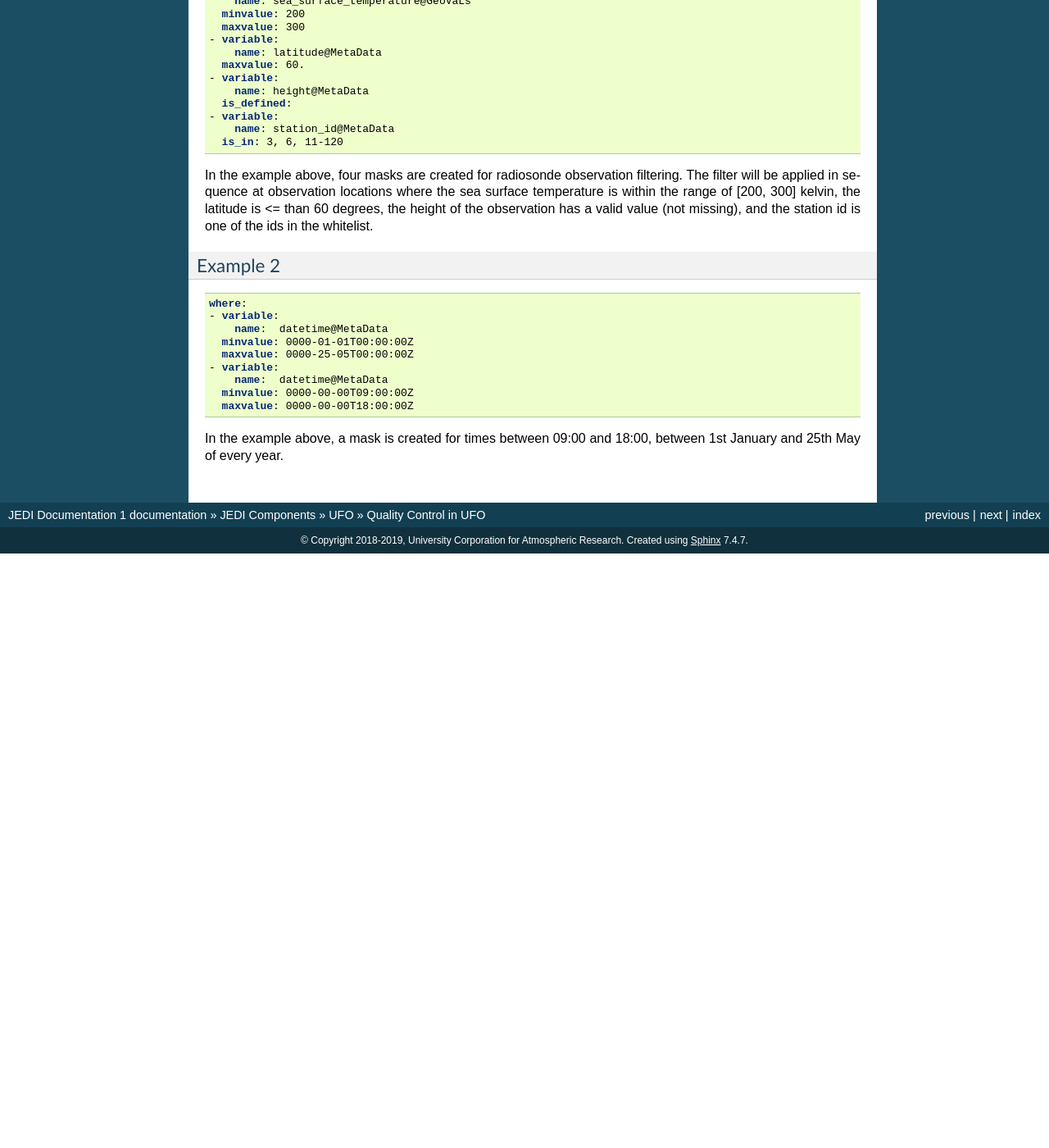
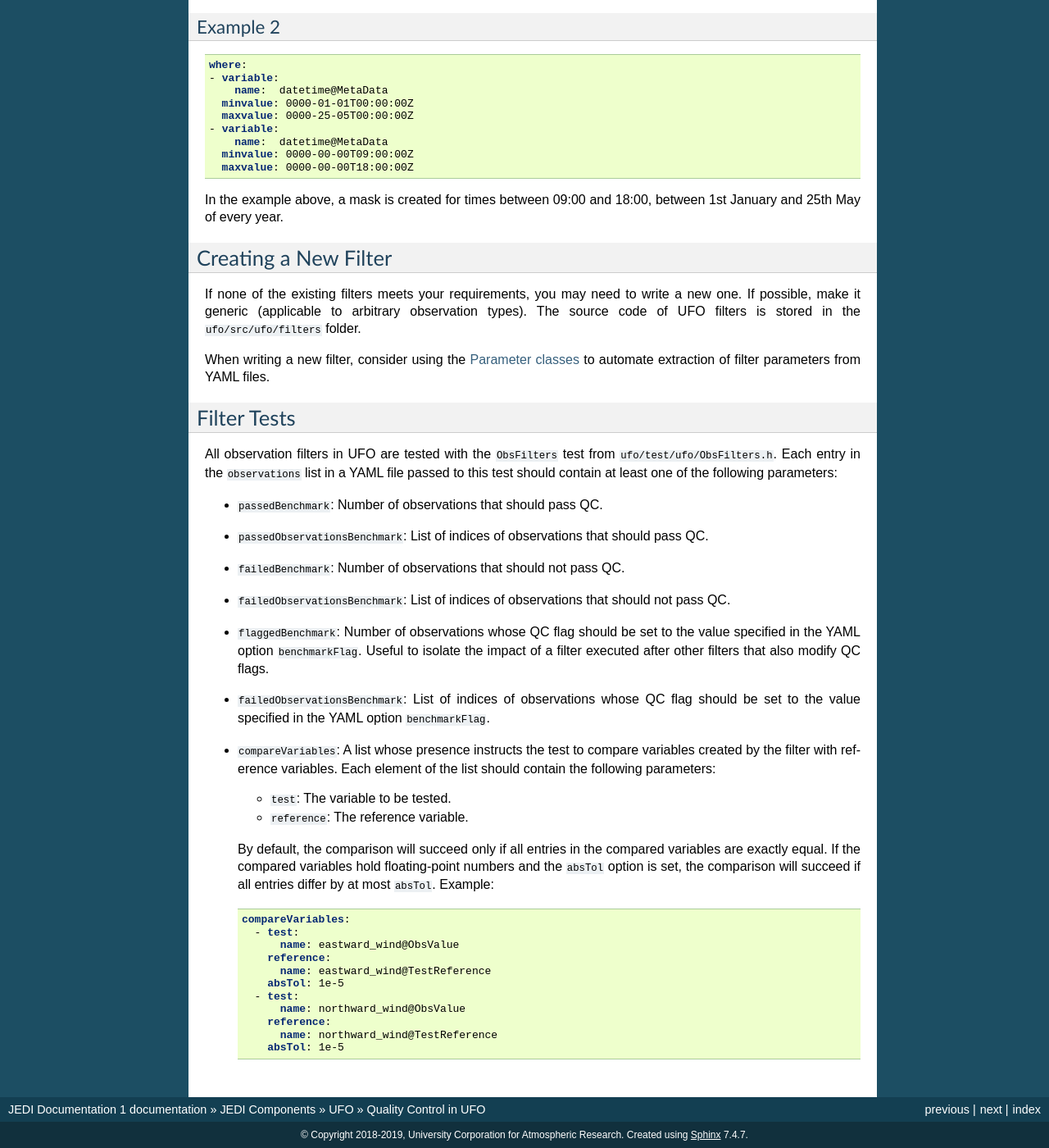
Before and after one commit to JCSDA/jedi-docs, a Sphinx documentation site: the page built from docs/jedi-components/ufo/qcfilters.rst, in a window 1280 px wide and 1400 px high, scrolled down 20203 px. Shown: the whole window at 82% size. Built offline with Sphinx 7.4.7, drawn with Linux system fonts in a browser that asks for light colours; before the commit the page ends 20878 px from its top, so only the background shows below that; some of the changed text lies outside the part shown.

Commit message:
Moved the sections on new filters and filter tests to the end of the page. Described parameters recognized by the ObsFilters test.

```diff
--- a/docs/jedi-components/ufo/qcfilters.rst
+++ b/docs/jedi-components/ufo/qcfilters.rst
@@ -1161,3 +1147,43 @@ Example 2
         maxvalue: 0000-00-00T18:00:00Z
 
 In the example above, a mask is created for times between 09:00 and 18:00, between 1st January and 25th May of every year.
+
+Creating a New Filter
+---------------------
+
+If none of the existing filters meets your requirements, you may need to write a new one. If possible, make it generic (applicable to arbitrary observation types). The source code of UFO filters is stored in the :code:`ufo/src/ufo/filters` folder.
+
+When writing a new filter, consider using the :ref:`Parameter-classes`
+to automate extraction of filter parameters from YAML files.
+
+Filter Tests
+------------
+
+All observation filters in UFO are tested with the :code:`ObsFilters` test from :code:`ufo/test/ufo/ObsFilters.h`. Each entry in the :code:`observations` list in a YAML file passed to this test should contain at least one of the following parameters:
+
+- :code:`passedBenchmark`: Number of observations that should pass QC.
+- :code:`passedObservationsBenchmark`: List of indices of observations that should pass QC.
+- :code:`failedBenchmark`: Number of observations that should not pass QC.
+- :code:`failedObservationsBenchmark`: List of indices of observations that should not pass QC.
+- :code:`flaggedBenchmark`: Number of observations whose QC flag should be set to the value specified in the YAML option :code:`benchmarkFlag`. Useful to isolate the impact of a filter executed after other filters that also modify QC flags.
+- :code:`failedObservationsBenchmark`: List of indices of observations whose QC flag should be set to the value specified in the YAML option :code:`benchmarkFlag`.
+- :code:`compareVariables`: A list whose presence instructs the test to compare variables created by the filter with reference variables. Each element of the list should contain the following parameters:
+
+  - :code:`test`: The variable to be tested.
+  - :code:`reference`: The reference variable.
+
+  By default, the comparison will succeed only if all entries in the compared variables are exactly equal. If the compared variables hold floating-point numbers and the :code:`absTol` option is set, the comparison will succeed if all entries differ by at most :code:`absTol`. Example:
+
+  .. code:: yaml
+
+    compareVariables:
+      - test:
+          name: eastward_wind@ObsValue
+        reference:
+          name: eastward_wind@TestReference
+        absTol: 1e-5
+      - test:
+          name: northward_wind@ObsValue
+        reference:
+          name: northward_wind@TestReference
+        absTol: 1e-5
```
Also changed, not shown: other parts of docs/jedi-components/ufo/qcfilters.rst (+0 -14 lines).
